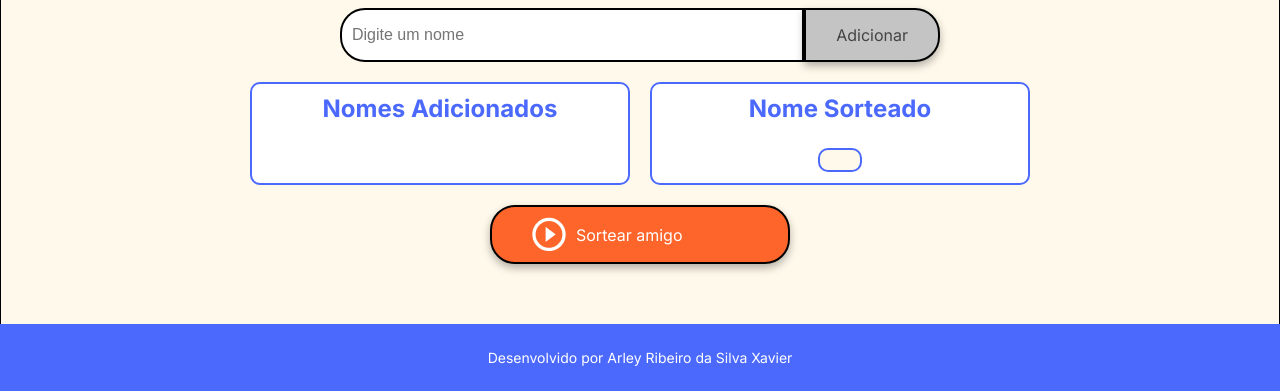
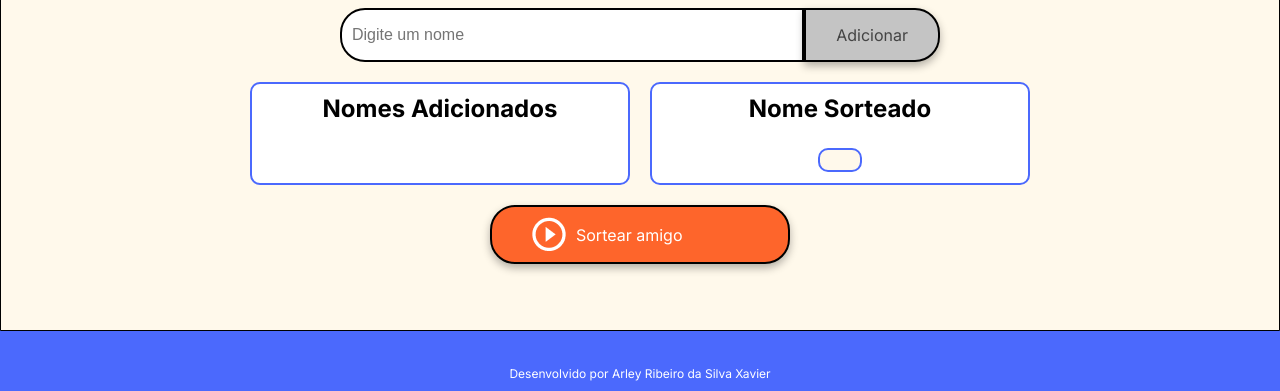
Before and after one commit to ribeiroarley/sorteador-amigo-secreto, a plain HTML site: page index.html in a window 1280 px wide. Shown: the part 409-800 px from the top of the page. Drawn offline with Linux system fonts and the light colour scheme.

Commit message:
update css

```diff
--- a/style.css
+++ b/style.css
@@ -76,7 +76,7 @@ body {
     font-family: "Inter", serif;
     font-size: 1.5rem;
     font-weight: 700;
-    color: var(--color-primary);
+    color: var (--color-primary);
     margin-bottom: 10px;
     text-align: center;
 }
@@ -213,16 +213,16 @@ button {
     background-color: var(--color-primary);
     color: var(--color-white);
     text-align: center;
-    padding: 20px;
+    padding: 10px; /* Ajuste de padding para minimalismo */
     position: fixed;
     bottom: 0;
     width: 100%;
     font-family: "Inter", sans-serif;
-    font-size: 0.875rem;
+    font-size: 0.75rem; /* Ajuste de tamanho de fonte para minimalismo */
 }
 
 .footer p {
-    margin: 5px 0;
+    margin: 0; /* Remoção de margem para minimalismo */
 }
 
 /* Media Queries */
```
